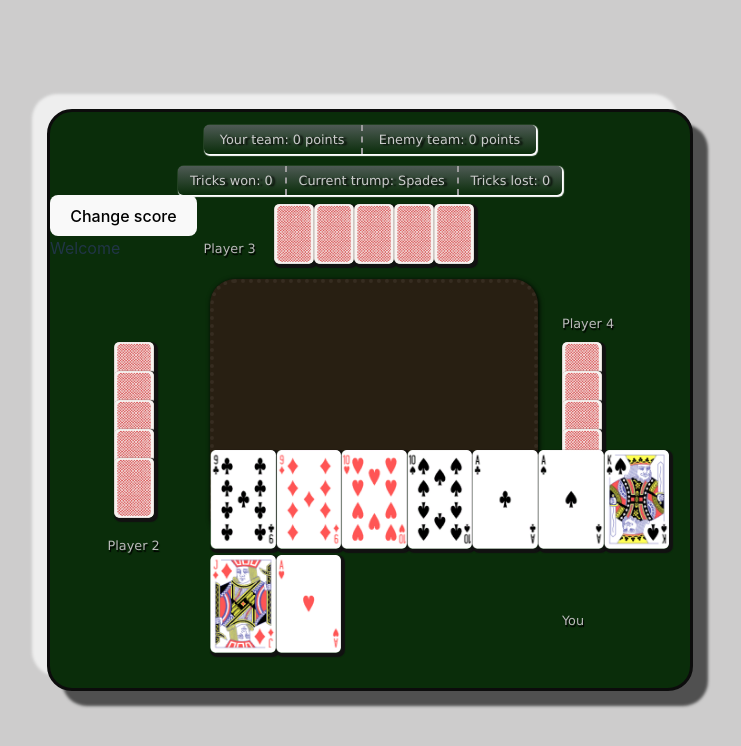
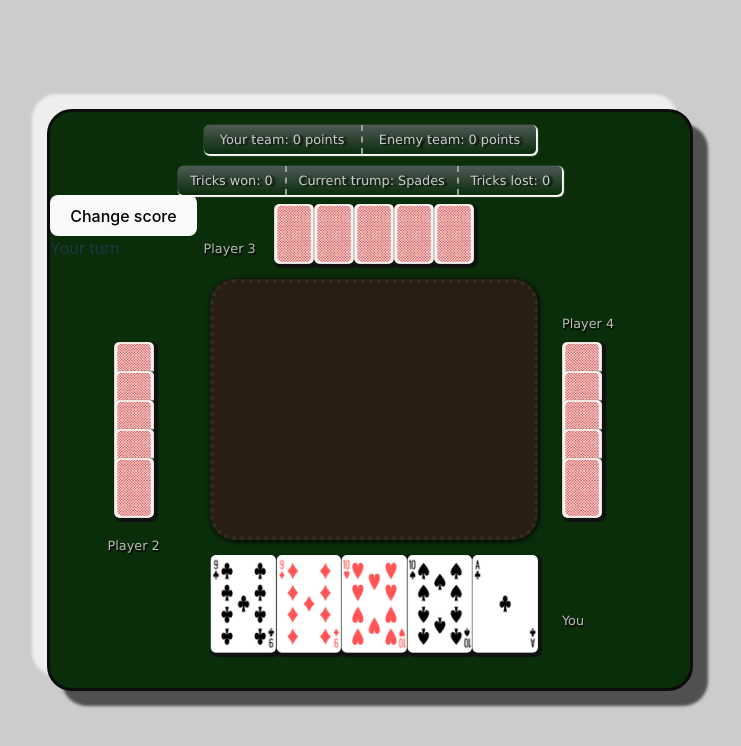
Before and after one commit to jasminealmassri/Euchre.Web, a React (Vite) app in the folder euchre-react/: page / in a window 1280 px wide. Shown: the top 746 px of the page, without its empty margins (270-1011 px from the left). Built offline with nearby package versions, Linux system fonts and the light colour scheme.

Commit message:
Fixed re-renders and gamePhase updates, main fix was avoiding mutating state directly

```diff
--- a/euchre-react/src/components/EuchreComponent.tsx
+++ b/euchre-react/src/components/EuchreComponent.tsx
@@ -8,7 +8,7 @@ import { Suit } from '../models/Suit';
 import { dealCards } from '../functions/Euchre/DealCards';
 import { gameInterface } from '../interfaces/gameInterface';
 import { gamePhase } from '../interfaces/gamePhase';
-import { render } from 'react-dom';
+
 
 
 const startingGame : gameInterface = {
@@ -16,7 +16,7 @@ const startingGame : gameInterface = {
   player2: {score: 0, hand : new Hand() },
   player3: {score: 0, hand : new Hand() },
   player4: {score: 0, hand : new Hand() },
-  trick: {cards: []},
+  trick: new Trick(),
   startingPlayer: 0,
   deck: new Deck(DeckFactory.makeEuchreDeck()),
   tricks_won: 0,
@@ -36,27 +36,32 @@ interface props {
 
 
 const EuchreComponent : React.FC<props> = ({children}) => {
+
     const renderCount = useRef(0);
     //console.log('render count is ', renderCount);
     const [game, setGame] = useState<gameInterface | undefined>(startingGame);
+    const hasMounted = useRef(false);
 
     const startNewGame = () => {
-      const newGame : gameInterface = {
+      let newGame : gameInterface = {
         ...startingGame,
         updateGame: setGame,
       };
 
       newGame.deck.shuffleDeck();
-      dealCards(newGame);
+      newGame = dealCards(newGame);
       setGame(newGame);
       console.log('New game initialized:', newGame);
     };
 
 
     useEffect(() => {
-      console.log('EuchreComponent mounted');
+      if (!hasMounted.current) {
+        console.log('EuchreComponent mounted');
         startNewGame();
-    }, []);
+        hasMounted.current = true; // Mark as mounted
+      }
+    }, []); // Run once on component mount
 
     useEffect(() => {
       console.log('Game state updated:', game);
--- a/euchre-react/src/components/MessageComponent.tsx
+++ b/euchre-react/src/components/MessageComponent.tsx
@@ -1,25 +1,27 @@
-import { useState } from 'react';
+import { useState, useContext, useEffect } from 'react';
 import React from 'react'
 import { gameInterface } from '../interfaces/gameInterface'
 import { gamePhase } from '../interfaces/gamePhase';
-
-interface props {
-    game: gameInterface;
-}
-
-const MessageComponent : React.FC<props> = ({game}) => {
-
-  const [message, setMessage] = useState('Welcome');
-  if (game){
-    switch(game.phase) {
-        case gamePhase.firstRoundTrump:
-            setMessage('Your turn');
-            break;
+import { GameContext } from './EuchreComponent';
 
 
 
+const MessageComponent = () => {
+  const game = useContext(GameContext);
+  const [message, setMessage] = useState('Welcome');
+
+  useEffect(() => {
+    if (game) {
+      switch (game.phase) {
+        case gamePhase.firstRoundTrump:
+          setMessage('Your turn');
+          break;
+        default:
+          setMessage('Welcome'); // Default message if phase doesn't match
+          break;
+      }
     }
-  }
+  }, [game]); // Update only when game or game.phase changes
     return (
     <div className="message">{ message }</div>
   )
--- a/euchre-react/src/components/TrickComponent.tsx
+++ b/euchre-react/src/components/TrickComponent.tsx
@@ -19,7 +19,7 @@ const TrickComponent : React.FC<props> = ({trick} : props) => {
   return (
     <div className="trick">
         {trick.cards.map((card, index) => (
-            <div className={player_classes[index]}>
+            <div key={index} className={player_classes[index]}>
                 <CardComponent key={index} card={card} flippedUp={true} />
             </div>
         ))}
--- a/euchre-react/src/functions/Euchre/DealCards.tsx
+++ b/euchre-react/src/functions/Euchre/DealCards.tsx
@@ -1,32 +1,29 @@
 import { gamePhase } from "../../interfaces/gamePhase";
 import { gameInterface } from "../../interfaces/gameInterface";
+import { Hand } from "../../models/Hand";
 
-export function dealCards(game : gameInterface) {
-   console.log('Deal cards ran');
-    const numCards = 5; // Number of cards to deal to each player
-    game.deck.dealCards(numCards, game.player1.hand.cards);
-    game.deck.dealCards(numCards, game.player2.hand.cards);
-    game.deck.dealCards(numCards, game.player3.hand.cards);
-    game.deck.dealCards(numCards, game.player4.hand.cards);
-    const updatedGame : gameInterface = {
-      ...game,
-      phase: gamePhase.firstRoundTrump,
-    };
-    game.updateGame(() => updatedGame);
+export function dealCards(game: gameInterface): gameInterface {
+  console.log('Deal cards ran');
+  const numCards = 5; // Number of cards to deal to each player
 
-      // game.updateGame(prevGame => {
-      //   if (prevGame) {
-      //     console.log('This part of deal Cards ran');
-      //     return {
-      //   ...game,
-      //   player1: { ...game.player1, hand: game.player1.hand },
-      //   player2: { ...game.player2, hand: game.player2.hand },
-      //   player3: { ...game.player3, hand: game.player3.hand },
-      //   player4: { ...game.player4, hand: game.player4.hand },
-      //   phase: gamePhase.secondRoundTrump,
-      //     }
-      //   }
-      //   console.log('hi');
-      // });
+  // Create new hand objects to avoid direct mutation
+  const newPlayer1Hand = new Hand([...game.player1.hand.cards]);
+  const newPlayer2Hand = new Hand([...game.player2.hand.cards]);
+  const newPlayer3Hand = new Hand([...game.player3.hand.cards]);
+  const newPlayer4Hand = new Hand([...game.player4.hand.cards]);
 
+  game.deck.dealCards(numCards, newPlayer1Hand.cards);
+  game.deck.dealCards(numCards, newPlayer2Hand.cards);
+  game.deck.dealCards(numCards, newPlayer3Hand.cards);
+  game.deck.dealCards(numCards, newPlayer4Hand.cards);
+
+  // Return a new game state object
+  return {
+    ...game,
+    player1: { ...game.player1, hand: newPlayer1Hand },
+    player2: { ...game.player2, hand: newPlayer2Hand },
+    player3: { ...game.player3, hand: newPlayer3Hand },
+    player4: { ...game.player4, hand: newPlayer4Hand },
+    phase: gamePhase.firstRoundTrump,
+  };
 }
--- a/euchre-react/src/models/Trick.tsx
+++ b/euchre-react/src/models/Trick.tsx
@@ -3,7 +3,8 @@ import { Card } from "./Card";
 export class Trick {
     cards : Card[];
 
-    constructor(cards : Card[]) {
+    constructor(cards : Card[] = []) {
         this.cards = cards;
     }
+
 }
```
